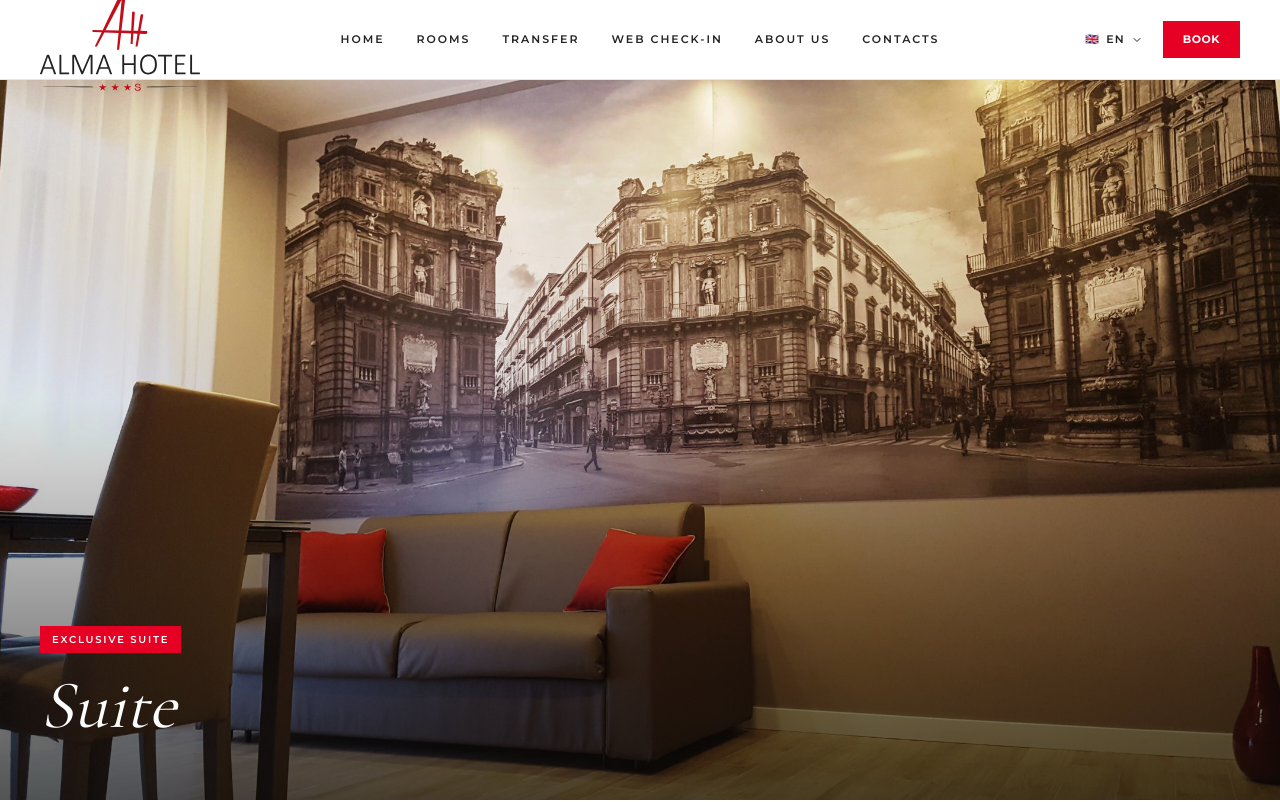
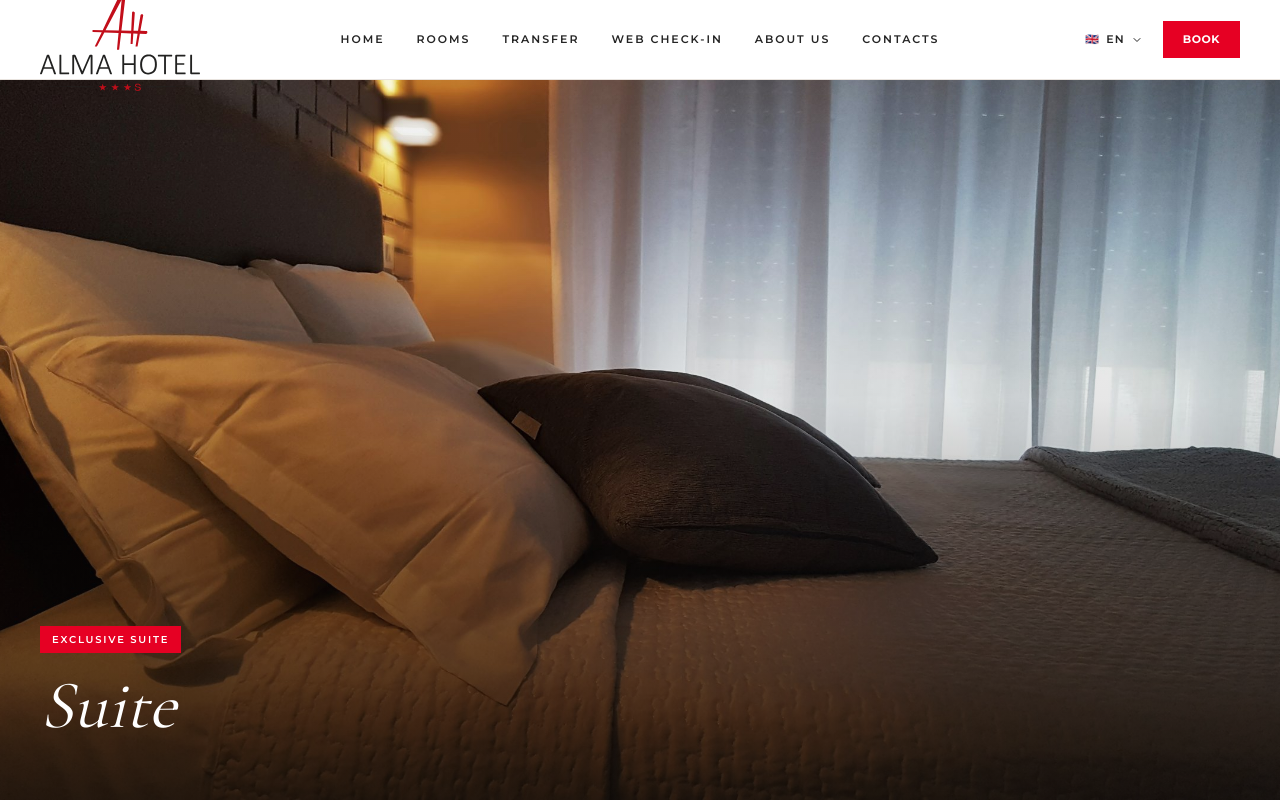
Before and after one commit to alessandro2506/almahotel-site, a Next.js app: page /en/camere/suite in a window 1280 px wide. Shown: the top 802 px of the page. Built offline with nearby package versions, Linux system fonts and the light colour scheme.

Commit message:
fix: suite — hero 04, gallery large 05, suite-02, bagno-01

```diff
--- a/src/app/[locale]/camere/suite/page.tsx
+++ b/src/app/[locale]/camere/suite/page.tsx
@@ -52,9 +52,10 @@ export default async function SuitePageForestis({
       longDescription={t('longDescription')}
       specs={t('specs')}
       price="€149"
-      heroImage="/images/Camere/Suite/suite-02.jpg"
+      heroImage="/images/Camere/Suite/suite-04.jpg"
       galleryImages={[
         '/images/Camere/Suite/suite-05.jpg',
+        '/images/Camere/Suite/suite-02.jpg',
         '/images/Camere/Suite/suite-bagno-01.jpg',
       ]}
       amenities={['wifi', 'breakfast', 'ac', 'bathroom', 'tv', 'bed', 'safe', 'transfer']}
--- a/src/components/home/RoomDetail.tsx
+++ b/src/components/home/RoomDetail.tsx
@@ -35,7 +35,7 @@ interface RoomDetailProps {
   specs: string
   price: string
   heroImage: string
-  galleryImages: [string, string]
+  galleryImages: string[]
   amenities: string[]
   cin?: string
   cir?: string
```
